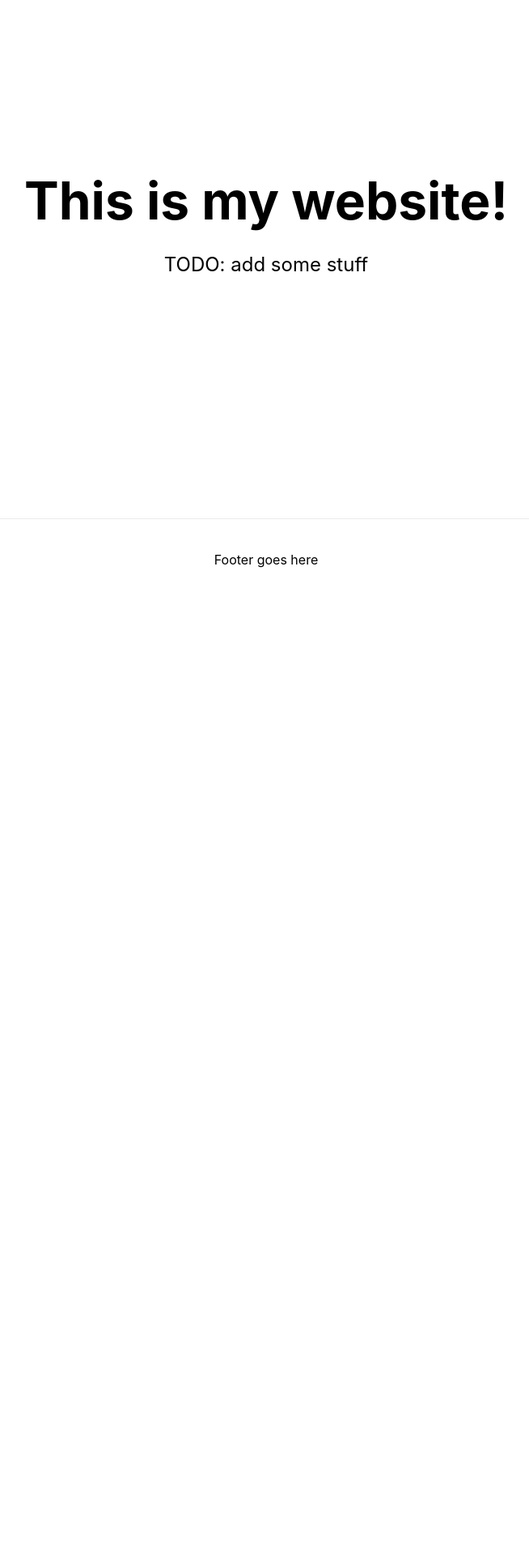
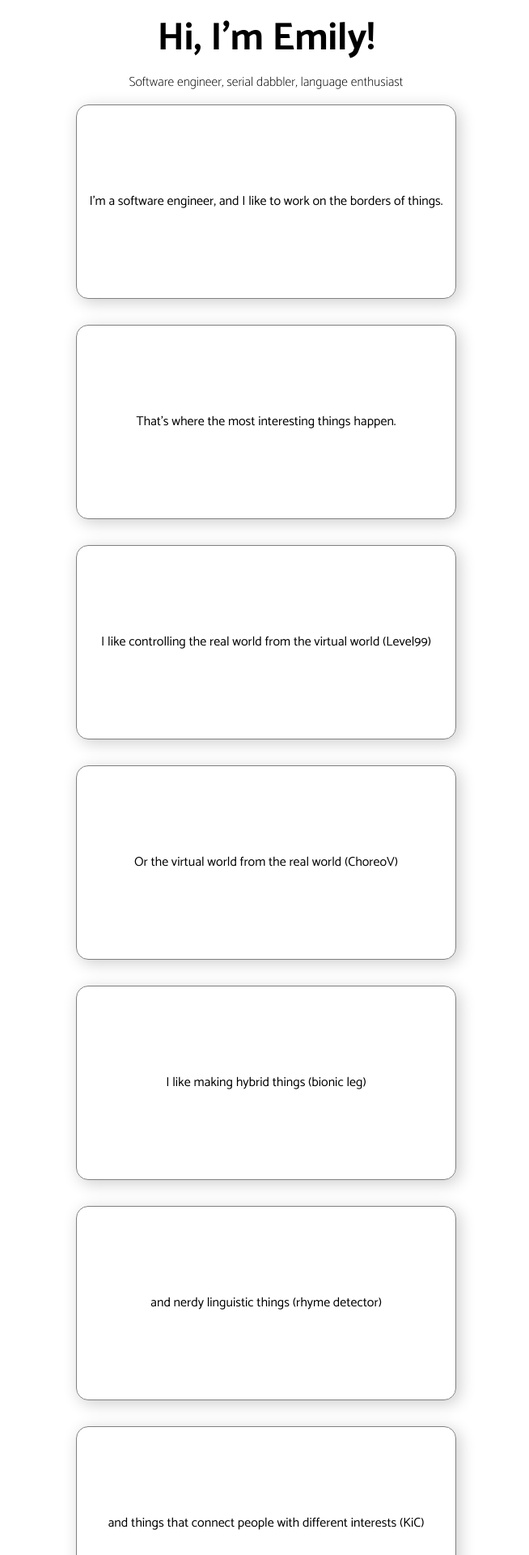
Before and after one commit to awordforthat/echarles-website, a Next.js app: page / in a window 1280 px wide. Shown: the part 60-1980 px from the top of the page at 81% size, without its empty margins (311-965 px from the left). Before the commit the page ends 800 px from the top, so only its background shows below. Built offline with nearby package versions, Linux system fonts and the light colour scheme.

Commit message:
add temp styles, content

```diff
--- a/pages/index.tsx
+++ b/pages/index.tsx
@@ -7,19 +7,52 @@ const Home: NextPage = () => {
   return (
     <div className={styles.container}>
       <Head>
-        <title>Title</title>
+        <title>Oh hi!</title>
         <meta name="description" content="Emily Charles - personal website" />
         <link rel="icon" href="/favicon.ico" />
       </Head>
 
       <main className={styles.main}>
-        <h1 className={styles.title}>This is my website!</h1>
+        <section id="greeting">
+          <h1 className={styles.title}>Hi, I'm Emily!</h1>
+          <h2 className={styles.subtitle}>
+            Software engineer, serial dabbler, language enthusiast
+          </h2>
+        </section>
 
-        <p className={styles.description}>TODO: add some stuff</p>
+        <section id="about-me" className={styles.about}>
+          <div className={styles.center}>
+            I'm a software engineer, and I like to work on the borders of
+            things.
+          </div>
+          <div className={styles.center}>
+            That's where the most interesting things happen.
+          </div>
+          <div className={styles.center}>
+            I like controlling the real world from the virtual world (Level99)
+          </div>
+          <div className={styles.center}>
+            Or the virtual world from the real world (ChoreoV)
+          </div>
+          <div className={styles.center}>
+            I like making hybrid things (bionic leg)
+          </div>
+          <div className={styles.center}>
+            and nerdy linguistic things (rhyme detector)
+          </div>
+          <div className={styles.center}>
+            and things that connect people with different interests (KiC)
+          </div>
+          <div className={styles.center}>More detail to come!</div>
+        </section>
       </main>
 
       <footer className={styles.footer}>
-        <p>Footer goes here</p>
+        <ul>
+          <li>Email me</li>
+          <li>Resume (PDF)</li>
+          <li>Woodworking</li>
+        </ul>
       </footer>
     </div>
   );
--- a/styles/Home.module.scss
+++ b/styles/Home.module.scss
@@ -5,7 +5,6 @@
   flex-direction: column;
   justify-content: center;
   align-items: center;
-  height: 100vh;
 }
 
 .main {
@@ -15,6 +14,7 @@
   flex-direction: column;
   justify-content: center;
   align-items: center;
+
 }
 
 .footer {
@@ -47,17 +47,43 @@
 .title {
   margin: 0;
   line-height: 1.15;
-  font-size: 4rem;
+  font-size: 3rem;
 }
 
 .title,
-.description {
+.description, .subtitle {
   text-align: center;
+}
+
+.subtitle {
+  font-size: 1rem;
+  font-weight: lighter;
 }
 
 .description {
   line-height: 1.5;
   font-size: 1.5rem;
+}
+
+.about {
+  height: fit-content;
+  display: flex;
+  flex-direction: column;
+  div {
+    width: 100%;
+    height: 30vh;
+    padding: 2vh;
+    margin-bottom: 4vh;
+    border: 1px solid gray;
+    border-radius: 15px;
+    box-shadow: 4px 4px 20px rgba(black, 0.2);
+  }
+}
+
+.center {
+  display: flex;
+  justify-content: center;
+  align-items: center;
 }
 
 .code {
@@ -113,6 +139,8 @@
   margin-left: 0.5rem;
 }
 
+
+
 @media (max-width: 600px) {
   .grid {
     width: 100%;
--- a/styles/globals.scss
+++ b/styles/globals.scss
@@ -1,10 +1,10 @@
 
-@import url('https://fonts.googleapis.com/css2?family=Overpass:ital,wght@0,100;0,200;0,300;0,400;0,600;0,700;0,800;0,900;1,100;1,200;1,300;1,400;1,600;1,700;1,800;1,900&display=swap');
+@import url('https://fonts.googleapis.com/css2?family=Catamaran:wght@100;300;400;700&display=swap');
 html,
 body {
   padding: 0;
   margin: 0;
-  font-family: -apple-system, BlinkMacSystemFont, Segoe UI, Roboto, Oxygen,
+  font-family: Catamaran, -apple-system, BlinkMacSystemFont, Segoe UI, Roboto, Oxygen,
     Ubuntu, Cantarell, Fira Sans, Droid Sans, Helvetica Neue, sans-serif;
 }
 
```
